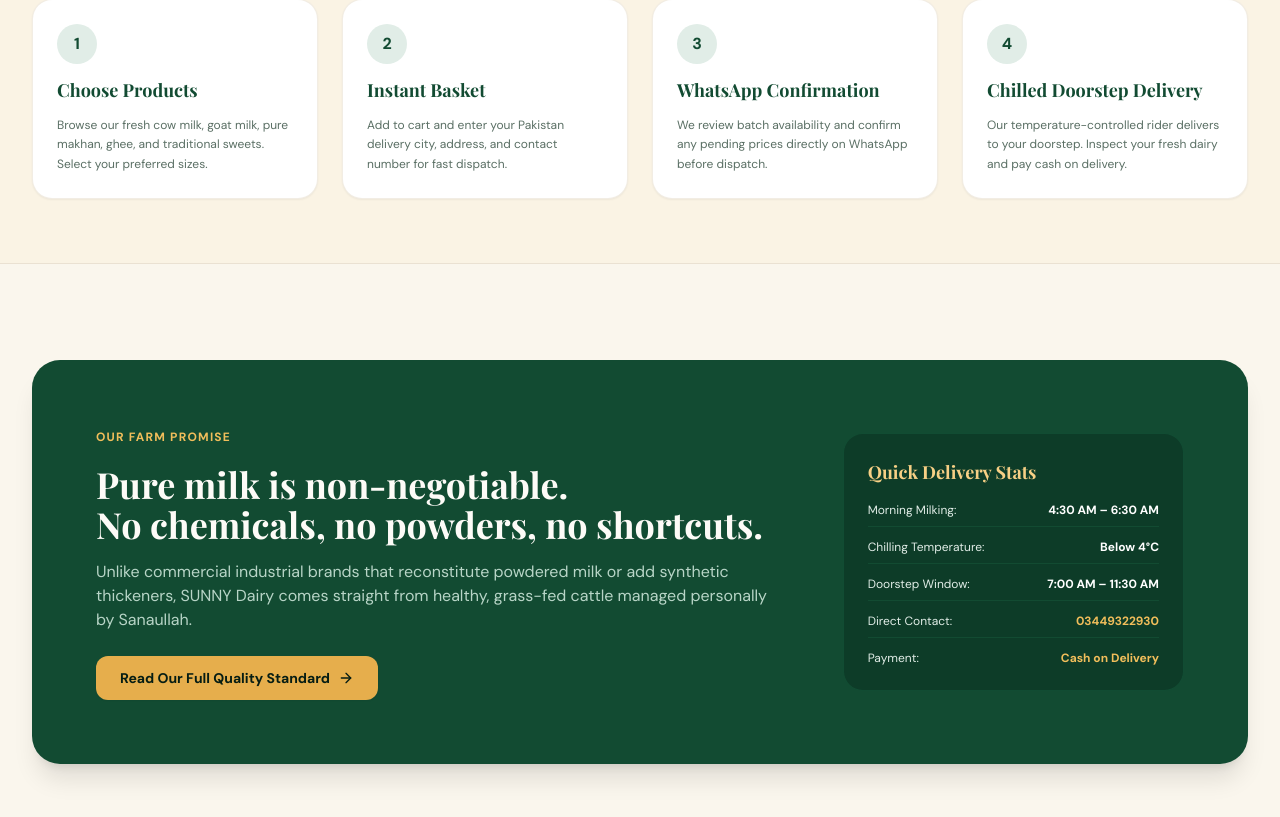
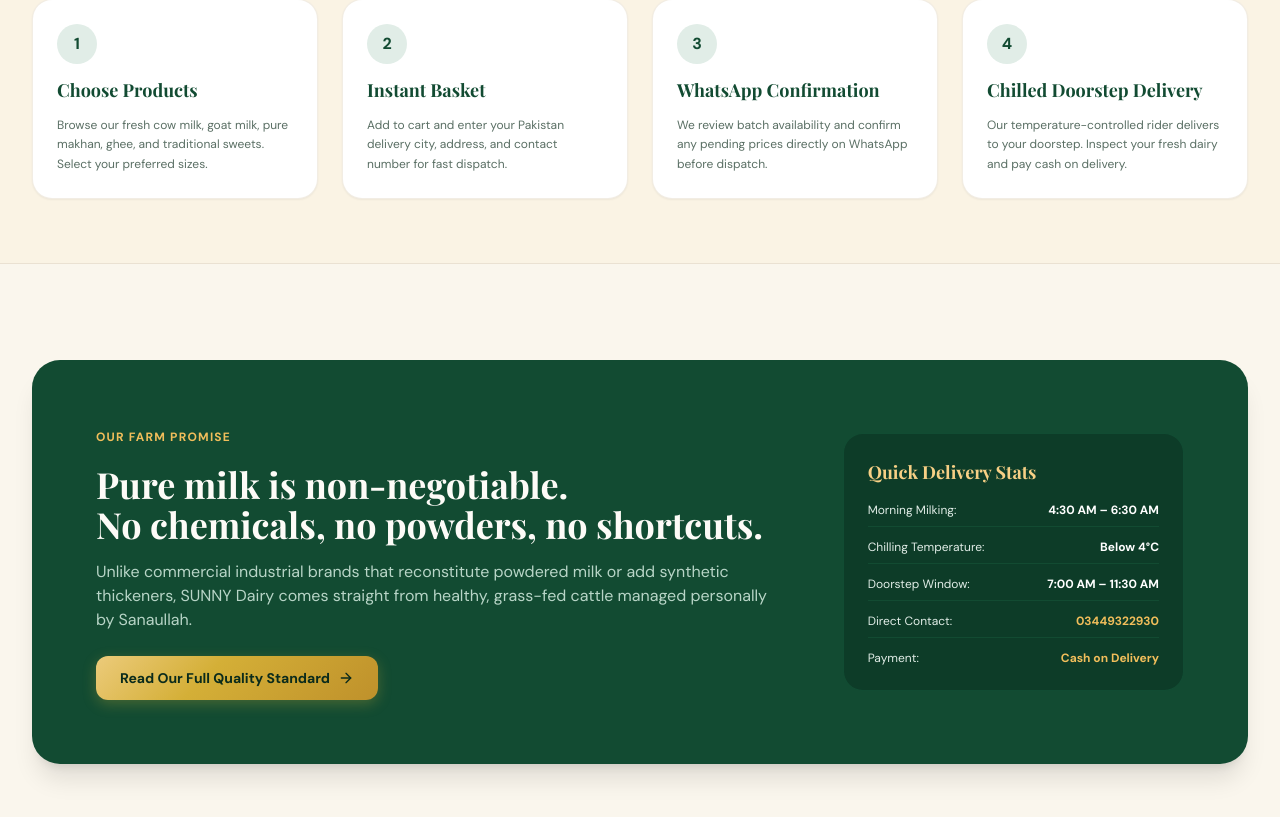
Before and after one commit to MrAbdulSamad-DEVELOPER/SUNNY-Dairy-site, a Next.js app: page / in a window 1280 px wide. Shown: the part 1977-2794 px from the top of the page. Built offline with nearby package versions, Linux system fonts and the light colour scheme; no server answers; the database is empty; a web font is replaced by a local one.

Commit message:
feat(ui): apply nev-logo.png to navbar only, logo.png everywhere else, and add luxury golden button shimmer animation

```diff
--- a/src/app/admin/page.tsx
+++ b/src/app/admin/page.tsx
@@ -87,7 +87,7 @@ export default async function AdminDashboardOverviewPage() {
           </Link>
           <Link
             href="/admin/products"
-            className="px-3.5 py-2 bg-gold-500 hover:bg-gold-600 text-forest-950 rounded-xl text-xs font-bold shadow-xs transition-colors"
+            className="px-3.5 py-2 btn-gold-shimmer rounded-xl text-xs font-bold shadow-xs transition-colors"
           >
             Products
           </Link>
@@ -278,7 +278,7 @@ export default async function AdminDashboardOverviewPage() {
             <div className="pt-2">
               <Link
                 href="/admin/products"
-                className="inline-block w-full text-center py-2.5 px-4 bg-gold-500 hover:bg-gold-600 text-forest-950 font-bold rounded-xl text-xs transition-colors"
+                className="inline-block w-full text-center py-2.5 px-4 btn-gold-shimmer rounded-xl text-xs font-bold transition-colors"
               >
                 Manage Products & Edit Prices
               </Link>
--- a/src/app/checkout/page.tsx
+++ b/src/app/checkout/page.tsx
@@ -779,7 +779,7 @@ export default function CheckoutPage() {
                 isSubmitting
                   ? 'bg-forest-700 text-forest-200 cursor-wait'
                   : selectedPaymentMethod === 'ADVANCE_UBL'
-                  ? 'bg-gold-500 hover:bg-gold-600 text-forest-950 active:scale-[0.99]'
+                  ? 'btn-gold-shimmer active:scale-[0.99]'
                   : 'bg-emerald-700 hover:bg-emerald-800 text-white active:scale-[0.99]'
               }`}
             >
--- a/src/app/globals.css
+++ b/src/app/globals.css
@@ -47,3 +47,101 @@ h1, h2, h3, h4, .font-serif {
 .animate-fade-in {
   animation: fadeIn 0.3s ease-out forwards;
 }
+
+/* Golden Button Luxury Shimmer Animation (as in reference video) */
+@keyframes goldShimmerBeam {
+  0% {
+    transform: translateX(-150%) skewX(-20deg);
+  }
+  100% {
+    transform: translateX(250%) skewX(-20deg);
+  }
+}
+
+@keyframes goldPeriodicGleam {
+  0%, 75% {
+    transform: translateX(-150%) skewX(-20deg);
+    opacity: 0;
+  }
+  76% {
+    opacity: 1;
+  }
+  90%, 100% {
+    transform: translateX(250%) skewX(-20deg);
+    opacity: 1;
+  }
+}
+
+.btn-gold-shimmer {
+  position: relative;
+  overflow: hidden;
+  background: linear-gradient(135deg, #ECCB7B 0%, #D4AF37 40%, #BF912B 100%);
+  color: #0B2B1B !important;
+  font-weight: 700;
+  box-shadow: 0 4px 14px rgba(212, 175, 55, 0.28);
+  transition: all 0.35s cubic-bezier(0.4, 0, 0.2, 1);
+  isolation: isolate;
+  display: inline-flex;
+  align-items: center;
+  justify-content: center;
+}
+
+/* Diagonal Light Sweep Beam */
+.btn-gold-shimmer::after {
+  content: '';
+  position: absolute;
+  top: 0;
+  left: 0;
+  width: 65%;
+  height: 100%;
+  background: linear-gradient(
+    90deg,
+    transparent 0%,
+    rgba(255, 255, 255, 0.2) 25%,
+    rgba(255, 255, 255, 0.75) 50%,
+    rgba(255, 255, 255, 0.2) 75%,
+    transparent 100%
+  );
+  transform: translateX(-150%) skewX(-20deg);
+  pointer-events: none;
+  z-index: 1;
+}
+
+/* Hover: Trigger swift light sweep across the button */
+.btn-gold-shimmer:hover::after {
+  animation: goldShimmerBeam 0.75s ease-in-out forwards;
+}
+
+/* Idle: Periodic subtle glimmer to draw attention */
+.btn-gold-shimmer:not(:hover)::after {
+  animation: goldPeriodicGleam 4.5s infinite ease-in-out;
+}
+
+.btn-gold-shimmer:hover {
+  background: linear-gradient(135deg, #F0D38A 0%, #DFBA45 40%, #CA9D35 100%);
+  box-shadow: 0 6px 22px rgba(212, 175, 55, 0.45);
+  transform: translateY(-1.5px);
+  filter: brightness(1.02);
+}
+
+.btn-gold-shimmer:active {
+  transform: translateY(0.5px) scale(0.985);
+  box-shadow: 0 2px 8px rgba(212, 175, 55, 0.3);
+}
+
+/* Child arrow icon shift */
+.btn-gold-shimmer svg {
+  transition: transform 0.3s cubic-bezier(0.4, 0, 0.2, 1);
+  z-index: 2;
+  position: relative;
+}
+
+.btn-gold-shimmer:hover svg {
+  transform: translateX(4px);
+}
+
+/* Ensure text and icons stay above light sweep */
+.btn-gold-shimmer > * {
+  position: relative;
+  z-index: 2;
+}
--- a/src/app/page.tsx
+++ b/src/app/page.tsx
@@ -205,7 +205,7 @@ export default async function HomePage() {
             <div className="pt-2">
               <Link
                 href="/our-promise"
-                className="inline-flex items-center space-x-2 bg-gold-500 hover:bg-gold-600 text-forest-950 font-bold px-6 py-3 rounded-xl text-sm transition-all shadow-sm"
+                className="inline-flex items-center space-x-2 btn-gold-shimmer px-6 py-3 rounded-xl text-sm transition-all"
               >
                 <span>Read Our Full Quality Standard</span>
                 <ArrowRight className="w-4 h-4" />
--- a/src/components/layout/Footer.tsx
+++ b/src/components/layout/Footer.tsx
@@ -23,7 +23,7 @@ export default function Footer() {
     return null;
   }
 
-  const activeLogo = settings.store_logo || '/logo.png';
+  const activeLogo = '/logo.png';
   const activeStoreName = settings.store_name || OFFICIAL_STORE_NAME;
   const activeOwner = settings.store_owner || OFFICIAL_STORE_OWNER;
   const activePhone = settings.store_phone || OFFICIAL_PHONE_NUMBER;
--- a/src/components/layout/Navbar.tsx
+++ b/src/components/layout/Navbar.tsx
@@ -55,7 +55,8 @@ export default function Navbar() {
     return () => window.removeEventListener('scroll', handleScroll);
   }, [lastScrollY, mobileMenuOpen]);
 
-  const activeLogo = settings.store_logo || '/logo.png';
+  // Navbar specifically uses /nev-logo.png as instructed
+  const activeLogo = '/nev-logo.png';
   const activeStoreName = settings.store_name || 'SUNNY Dairy';
   const activePhone = settings.store_phone || OFFICIAL_PHONE_NUMBER;
 
--- a/src/components/product/ProductCard.tsx
+++ b/src/components/product/ProductCard.tsx
@@ -146,7 +146,7 @@ export default function ProductCard({ product }: ProductCardProps) {
               ? 'bg-gray-200 text-gray-400 cursor-not-allowed'
               : addedAnimation
               ? 'bg-forest-800 text-white'
-              : 'bg-gold-500 hover:bg-gold-600 text-forest-950 font-bold'
+              : 'btn-gold-shimmer font-bold'
           }`}
         >
           {addedAnimation ? (
--- a/src/components/product/ProductDetailView.tsx
+++ b/src/components/product/ProductDetailView.tsx
@@ -211,7 +211,7 @@ export default function ProductDetailView({
                     ? 'bg-gray-200 text-gray-400 cursor-not-allowed'
                     : added
                     ? 'bg-forest-800 text-white'
-                    : 'bg-gold-500 hover:bg-gold-600 text-forest-950'
+                    : 'btn-gold-shimmer'
                 }`}
               >
                 {added ? (
```
Also changed, not shown: 1 other file (tests, documents, lock files or other folders).
